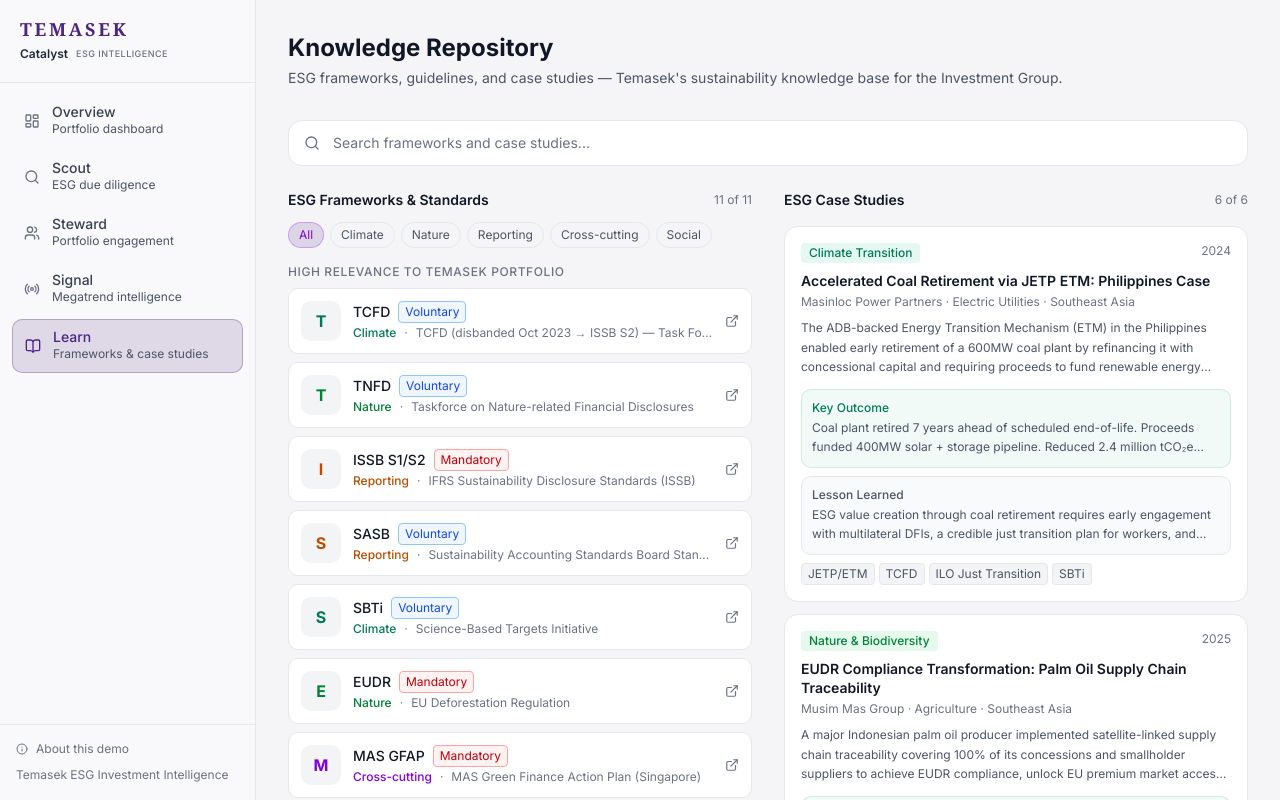
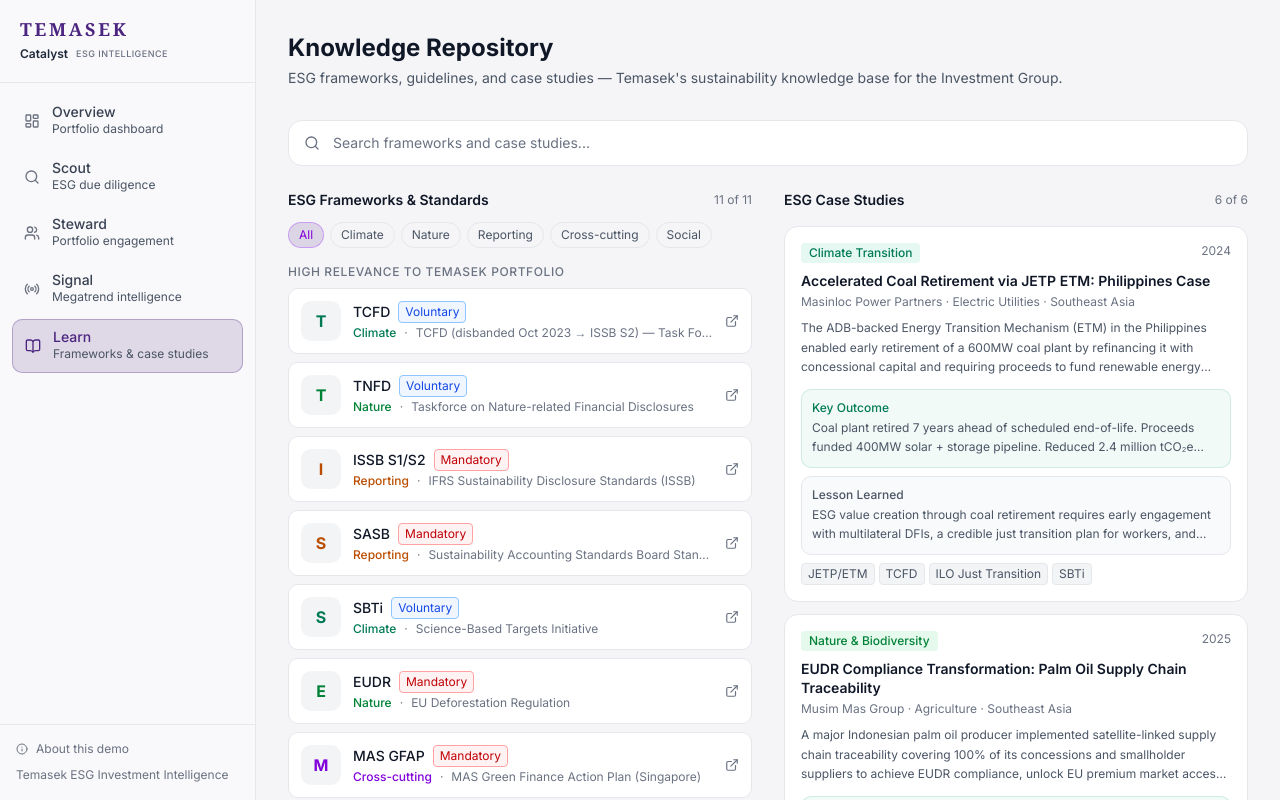
Before and after one commit to clarence-eng/catalyst-esg, a Next.js app: page /learn in a window 1280 px wide. Shown: the top 800 px of the page. Built offline with nearby package versions, Linux system fonts and the light colour scheme.

Commit message:
Round 51D: SASB Mandatory, about page naming aligned

```diff
--- a/src/app/about/page.tsx
+++ b/src/app/about/page.tsx
@@ -29,7 +29,7 @@
     color: "text-blue-700",
     bg: "bg-blue-600/10 border-blue-600/20",
     description:
-      "Full ESG due diligence: company profiles with 5 tabs — Overview (SASB KPIs, ASEAN taxonomy, greenwashing check, ESG credibility score, IC Recommendation + AI ESG Memo), Climate (TCFD grid, ISSB S2 scorecard, Paris pathway), Nature (TNFD LEAP tracker), Social & Governance (just transition readiness), Engagement (pre-engagement AI question pack). PCAF financed emissions in Overview tab.",
+      "Full ESG due diligence: company profiles with 5 tabs — Overview (SASB KPIs, ASEAN taxonomy, greenwashing check, ESG credibility score, IC Recommendation + AI IC Memo), Climate (TCFD grid, ISSB S2 scorecard, Paris pathway), Nature (TNFD LEAP tracker), Social & Governance (just transition readiness), Engagement (pre-engagement AI question pack). PCAF financed emissions in Overview tab.",
   },
   {
     href: "/steward",
--- a/src/data/learn.ts
+++ b/src/data/learn.ts
@@ -102,7 +102,7 @@
     name: "SASB",
     fullName: "Sustainability Accounting Standards Board Standards",
     category: "Reporting",
-    status: "Voluntary",
+    status: "Mandatory",
     adoptionYear: "2018",
     description:
       "SASB Standards (now maintained by ISSB/IFRS Foundation) identify the subset of ESG issues most likely to be financially material for 77 specific industries. They provide the sector-specific materiality toolkit used within ISSB S1.",
```
